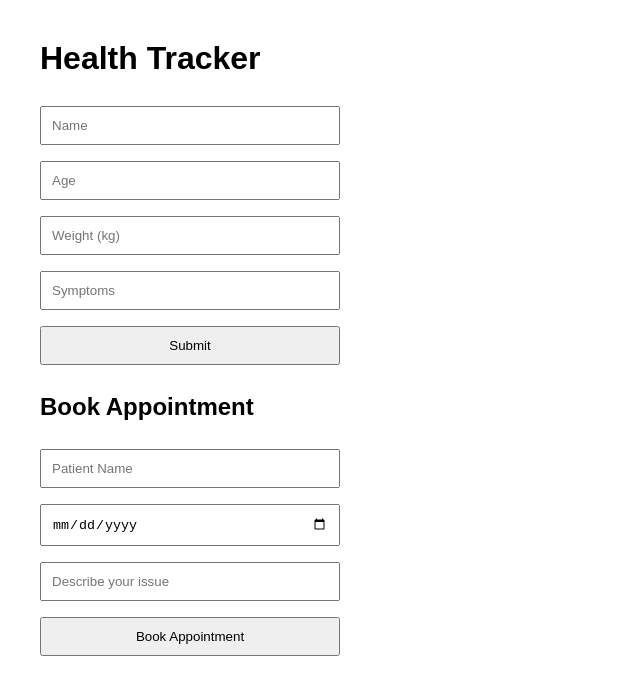
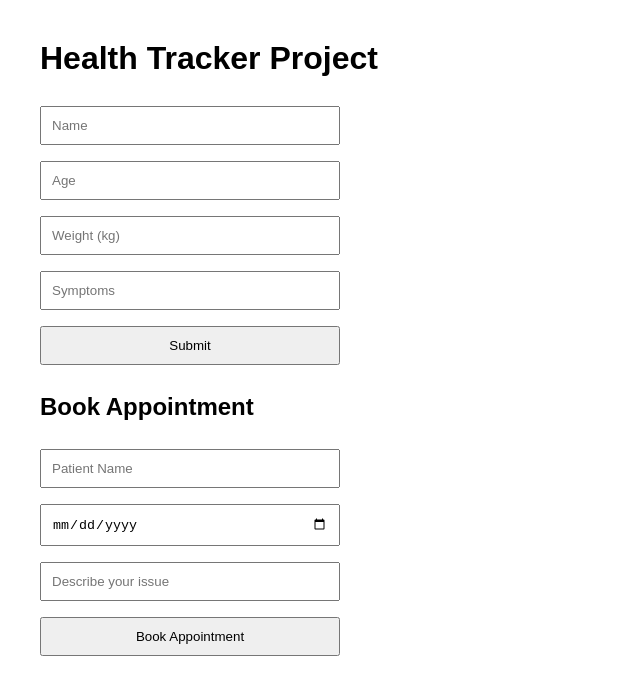
Before and after one commit to AARTHIsm-project/healthcare-project, a plain HTML site: page frontend/index.html in a window 1280 px wide. Shown: the whole page, without its empty margins (0-640 px from the left). Drawn offline with Linux system fonts and the light colour scheme.

```diff
--- a/frontend/index.html
+++ b/frontend/index.html
@@ -7,7 +7,7 @@
   <link rel="stylesheet" href="style.css">
 </head>
 <body>
-  <h1> Health Tracker</h1>
+  <h1> Health Tracker Project</h1>
   <form id="healthForm">
     <input type="text" id="name" placeholder="Name" required />
     <input type="number" id="age" placeholder="Age" required />
```
